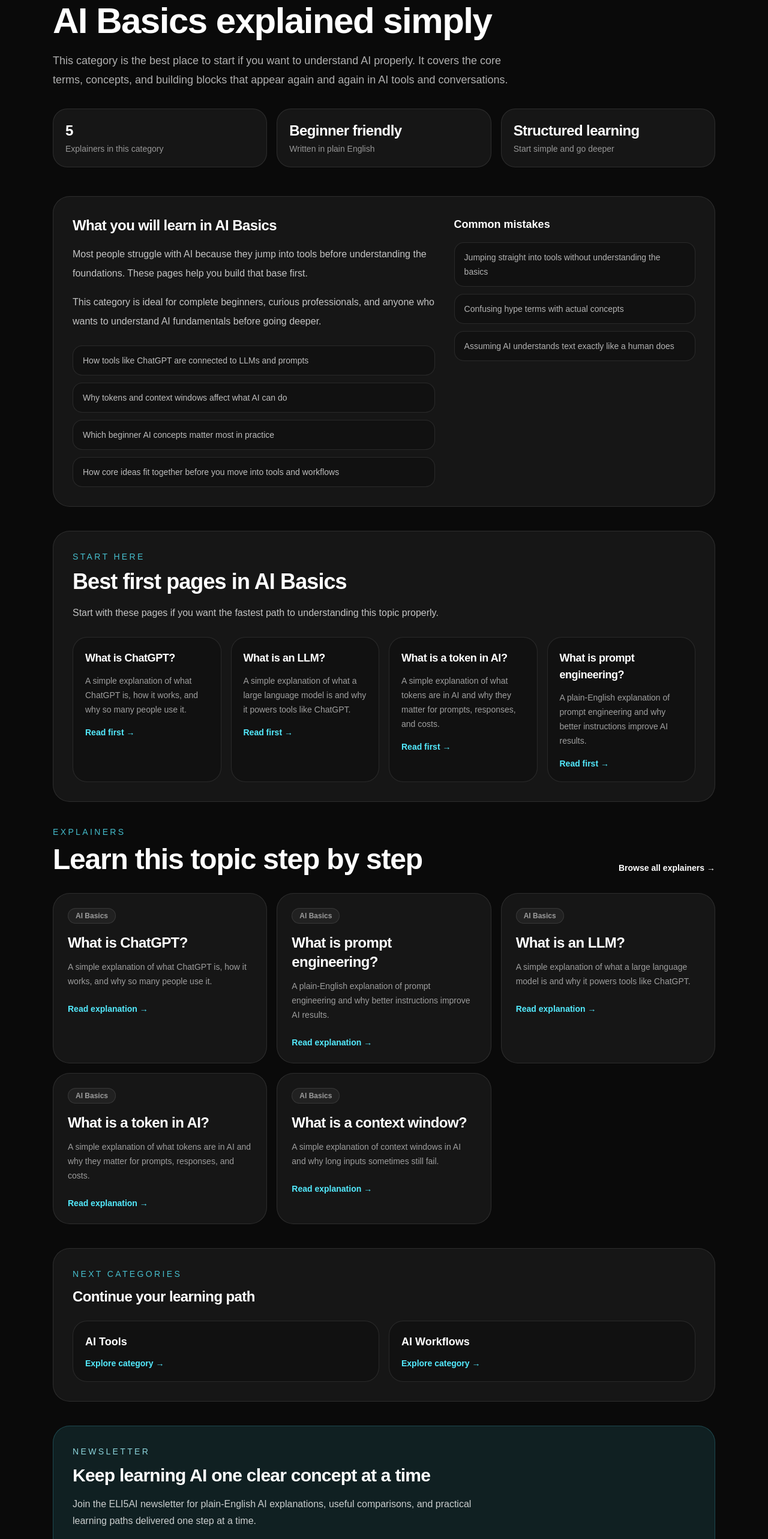
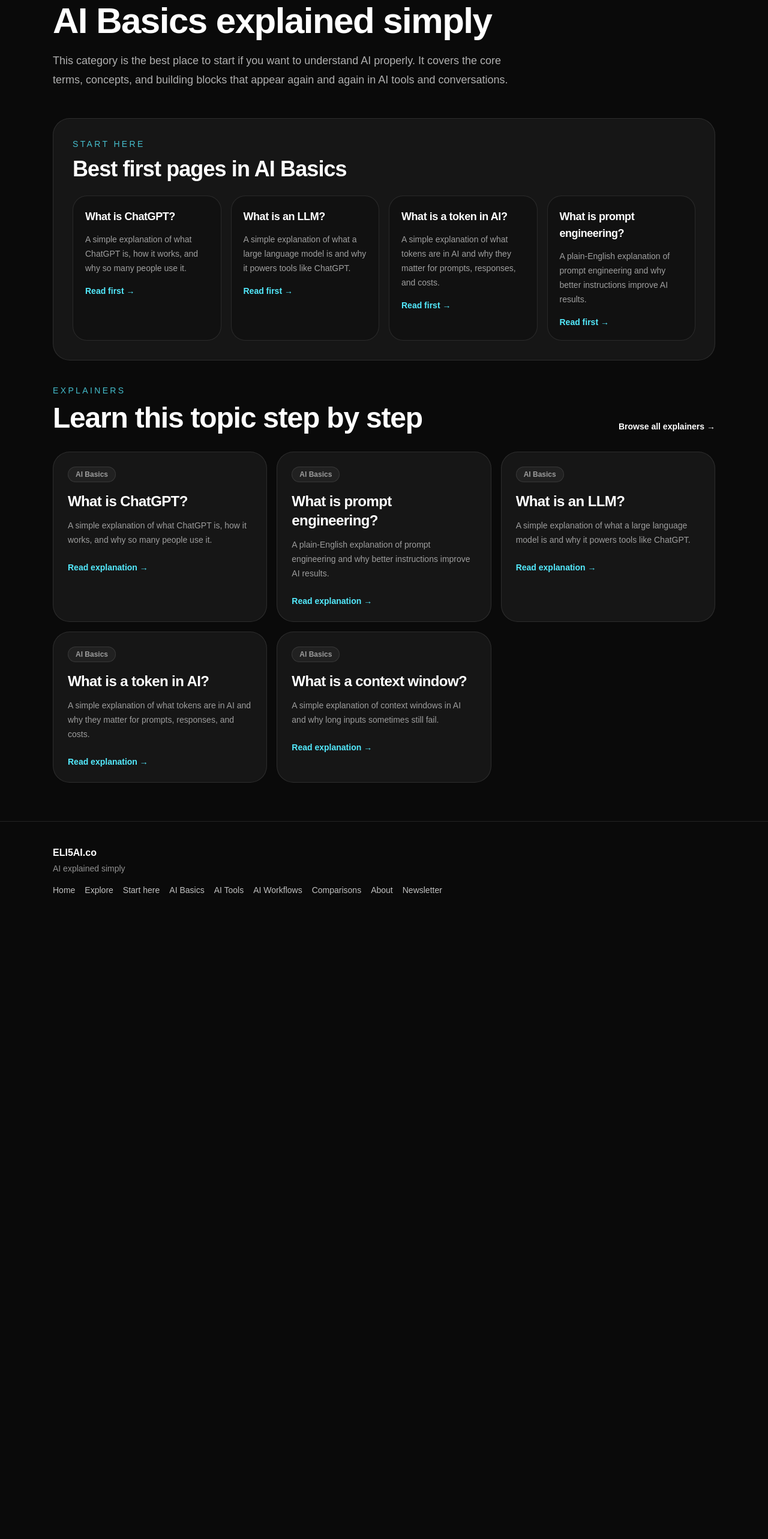
Before and after one commit to licsuj/nextjs-boilerplate, a Next.js app: page /category/ai-basics in a window 1280 px wide. Shown: the part 234-2800 px from the top of the page at 60% size. After the commit the page ends 1768 px from the top, so only its background shows below. Built offline with nearby package versions, Linux system fonts and the light colour scheme.

Commit message:
Update page.tsx

```diff
--- a/app/category/[slug]/page.tsx
+++ b/app/category/[slug]/page.tsx
@@ -6,6 +6,7 @@ import { explainers, type ExplainerCategory } from "@/lib/explainers";
 import SiteHeader from "@/components/SiteHeader";
 import SiteFooter from "@/components/SiteFooter";
 
+export const dynamicParams = false;
 
 type Props = {
   params: { slug: string };
@@ -239,20 +240,19 @@ export function generateStaticParams() {
 }
 
 export function generateMetadata({ params }: Props): Metadata {
-  const { slug } = params;
-  const category = categoryConfig[slug as keyof typeof categoryConfig];
+  const category = categoryConfig[params.slug as keyof typeof categoryConfig];
 
   if (!category) {
     return {
-      title: "Category not found | ELI5AI.co",
+      title: "Category not found",
       description: "This category could not be found.",
     };
   }
 
-  const canonical = `https://www.eli5ai.co/category/${slug}`;
+  const canonical = `https://www.eli5ai.co/category/${params.slug}`;
 
   return {
-    title: `${category.title} | ELI5AI.co`,
+    title: category.title,
     description: category.description,
     alternates: {
       canonical,
@@ -273,8 +273,7 @@ export function generateMetadata({ params }: Props): Metadata {
 }
 
 export default function CategoryPage({ params }: Props) {
-  const { slug } = params;
-  const category = categoryConfig[slug as keyof typeof categoryConfig];
+  const category = categoryConfig[params.slug as keyof typeof categoryConfig];
 
   if (!category) {
     notFound();
@@ -291,7 +290,7 @@ export default function CategoryPage({ params }: Props) {
     []
   );
 
-  const canonical = `https://www.eli5ai.co/category/${slug}`;
+  const canonical = `https://www.eli5ai.co/category/${params.slug}`;
 
   const faqSchema = {
     "@context": "https://schema.org",
@@ -354,24 +353,24 @@ export default function CategoryPage({ params }: Props) {
   return (
     <>
       <Script
-        id={`category-schema-${slug}`}
+        id={`category-schema-${params.slug}`}
         type="application/ld+json"
         dangerouslySetInnerHTML={{
           __html: JSON.stringify(collectionPageSchema),
         }}
       />
       <Script
-        id={`faq-schema-${slug}`}
+        id={`faq-schema-${params.slug}`}
         type="application/ld+json"
         dangerouslySetInnerHTML={{ __html: JSON.stringify(faqSchema) }}
       />
       <Script
-        id={`itemlist-schema-${slug}`}
+        id={`itemlist-schema-${params.slug}`}
         type="application/ld+json"
         dangerouslySetInnerHTML={{ __html: JSON.stringify(itemListSchema) }}
       />
       <Script
-        id={`breadcrumb-schema-${slug}`}
+        id={`breadcrumb-schema-${params.slug}`}
         type="application/ld+json"
         dangerouslySetInnerHTML={{ __html: JSON.stringify(breadcrumbSchema) }}
       />
@@ -409,73 +408,7 @@ export default function CategoryPage({ params }: Props) {
             <p className="mt-5 max-w-3xl text-lg leading-8 text-white/68">
               {category.intro}
             </p>
-
-            <div className="mt-8 grid gap-4 md:grid-cols-3">
-              <div className="rounded-[24px] border border-white/10 bg-white/5 p-5">
-                <div className="text-2xl font-semibold tracking-tight">
-                  {items.length}
-                </div>
-                <div className="mt-1 text-sm text-white/55">
-                  Explainers in this category
-                </div>
-              </div>
-              <div className="rounded-[24px] border border-white/10 bg-white/5 p-5">
-                <div className="text-2xl font-semibold tracking-tight">
-                  Beginner friendly
-                </div>
-                <div className="mt-1 text-sm text-white/55">
-                  Written in plain English
-                </div>
-              </div>
-              <div className="rounded-[24px] border border-white/10 bg-white/5 p-5">
-                <div className="text-2xl font-semibold tracking-tight">
-                  Structured learning
-                </div>
-                <div className="mt-1 text-sm text-white/55">
-                  Start simple and go deeper
-                </div>
-              </div>
-            </div>
           </header>
-
-          <section className="mb-10 rounded-[28px] border border-white/10 bg-white/5 p-7 md:p-8">
-            <div className="grid gap-8 lg:grid-cols-[1.2fr_0.8fr]">
-              <div>
-                <h2 className="text-2xl font-semibold tracking-tight">
-                  What you will learn in {category.label}
-                </h2>
-                <div className="mt-4 space-y-4 text-base leading-8 text-white/75">
-                  <p>{category.whyMatters}</p>
-                  <p>{category.whoItsFor}</p>
-                </div>
-
-                <div className="mt-6 grid gap-3">
-                  {category.whatYouWillLearn.map((item) => (
-                    <div
-                      key={item}
-                      className="rounded-2xl border border-white/10 bg-black/20 px-4 py-3 text-sm leading-6 text-white/72"
-                    >
-                      {item}
-                    </div>
-                  ))}
-                </div>
-              </div>
-
-              <div>
-                <h3 className="text-lg font-semibold">Common mistakes</h3>
-                <div className="mt-4 space-y-3">
-                  {category.commonMistakes.map((item) => (
-                    <div
-                      key={item}
-                      className="rounded-2xl border border-white/10 bg-black/20 px-4 py-3 text-sm leading-6 text-white/68"
-                    >
-                      {item}
-                    </div>
-                  ))}
-                </div>
-              </div>
-            </div>
-          </section>
 
           {featuredStartHere.length > 0 && (
             <section className="mb-10 rounded-[28px] border border-white/10 bg-white/5 p-7 md:p-8">
@@ -486,10 +419,6 @@ export default function CategoryPage({ params }: Props) {
                 <h2 className="mt-3 text-2xl font-semibold tracking-tight md:text-4xl">
                   Best first pages in {category.label}
                 </h2>
-                <p className="mt-4 max-w-3xl text-base leading-8 text-white/75">
-                  Start with these pages if you want the fastest path to
-                  understanding this topic properly.
-                </p>
               </div>
 
               <div className="grid gap-4 md:grid-cols-2 xl:grid-cols-4">
@@ -533,12 +462,6 @@ export default function CategoryPage({ params }: Props) {
               </Link>
             </div>
 
-            {items.length === 0 ? (
-              <div className="rounded-[24px] border border-white/10 bg-white/5 p-6 text-white/70">
-                This category is being expanded. Check back soon for more
-                explainers.
-              </div>
-            ) : (
             <div className="grid gap-4 sm:grid-cols-2 xl:grid-cols-3">
               {items.map((item) => (
                 <Link
@@ -561,89 +484,6 @@ export default function CategoryPage({ params }: Props) {
                 </Link>
               ))}
             </div>
-            )}
-          </section>
-
-          <section className="mt-10 rounded-[28px] border border-white/10 bg-white/5 p-7 md:p-8">
-            <div className="mb-6">
-              <div className="text-sm uppercase tracking-[0.24em] text-cyan-300/80">
-                Next categories
-              </div>
-              <h2 className="mt-3 text-2xl font-semibold tracking-tight">
-                Continue your learning path
-              </h2>
-            </div>
-
-            <div className="grid gap-4 md:grid-cols-2">
-              {category.nextCategories.map((item) => (
-                <Link
-                  key={item.href}
-                  href={item.href}
-                  className="rounded-[24px] border border-white/10 bg-black/20 p-5 transition hover:bg-black/30"
-                >
-                  <h3 className="text-lg font-semibold">{item.title}</h3>
-                  <div className="mt-3 text-sm font-semibold text-cyan-300">
-                    Explore category →
-                  </div>
-                </Link>
-              ))}
-            </div>
-          </section>
-
-          <section className="mt-10 rounded-[28px] border border-cyan-300/20 bg-cyan-300/10 p-7 md:p-8">
-            <div className="max-w-2xl">
-              <div className="text-sm uppercase tracking-[0.24em] text-cyan-200/85">
-                Newsletter
-              </div>
-              <h2 className="mt-3 text-2xl font-semibold tracking-tight md:text-3xl">
-                Keep learning AI one clear concept at a time
-              </h2>
-              <p className="mt-4 text-base leading-7 text-white/78">
-                Join the ELI5AI newsletter for plain-English AI explanations,
-                useful comparisons, and practical learning paths delivered one
-                step at a time.
-              </p>
-
-              <div className="mt-6 flex flex-col gap-3 sm:flex-row">
-                <Link
-                  href="/newsletter"
-                  className="rounded-2xl bg-cyan-300 px-5 py-3 text-sm font-bold text-neutral-950 transition hover:bg-cyan-200"
-                >
-                  Join the newsletter
-                </Link>
-                <Link
-                  href="/start-here"
-                  className="rounded-2xl border border-white/15 bg-white/5 px-5 py-3 text-sm font-bold text-white transition hover:bg-white/10"
-                >
-                  Follow the beginner path
-                </Link>
-              </div>
-            </div>
-          </section>
-
-          <section className="mt-10 rounded-[28px] border border-white/10 bg-white/5 p-7 md:p-8">
-            <div className="mb-6">
-              <div className="text-sm uppercase tracking-[0.24em] text-cyan-300/80">
-                FAQ
-              </div>
-              <h2 className="mt-3 text-2xl font-semibold tracking-tight">
-                Common questions about {category.label}
-              </h2>
-            </div>
-
-            <div className="space-y-4">
-              {category.faq.map((item) => (
-                <div
-                  key={item.question}
-                  className="rounded-2xl border border-white/10 bg-black/20 p-5"
-                >
-                  <h3 className="text-lg font-semibold">{item.question}</h3>
-                  <p className="mt-2 text-sm leading-6 text-white/65">
-                    {item.answer}
-                  </p>
-                </div>
-              ))}
-            </div>
           </section>
         </div>
 
```
Lines whose indentation alone changed are shown as unchanged.
